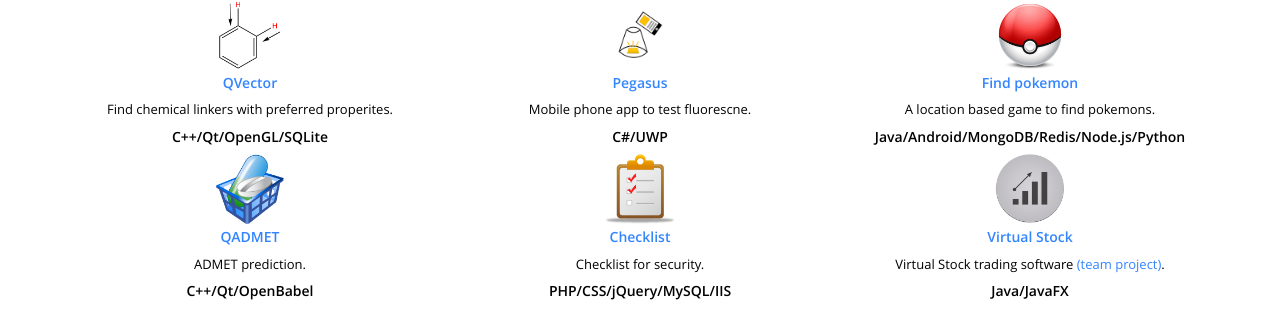
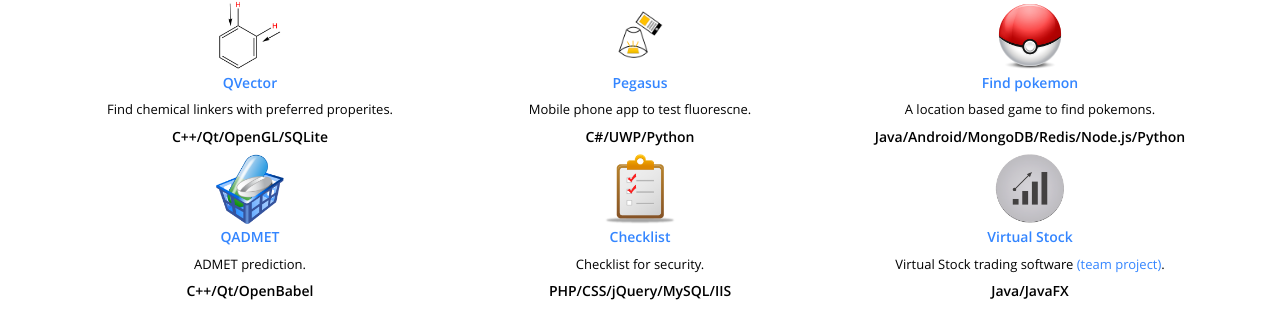
Before and after one commit to MengyuanZhu/MengyuanZhu.github.io, a Jekyll site: the page built from index.html, in a window 1280 px wide and 900 px high, scrolled down 622 px. Shown: the part 400-710 px from the top of the window. Built offline with Jekyll 4.4.1, drawn with Linux system fonts in a browser that asks for light colours.

Commit message:
project update

```diff
--- a/_data/index/projects.yml
+++ b/_data/index/projects.yml
@@ -13,7 +13,7 @@
   gh_user: MengyuanZhu
   repo: Pegasus
   img: /static/assets/img/landing/pegasus.png
-  desc: Mobile phone app to test fluorescne. <h4>C#/UWP</h4>
+  desc: Mobile phone app to test fluorescne. <h4>C#/UWP/Python</h4>
 
 - name: Find pokemon
   i18n: Find_pokemon
```
